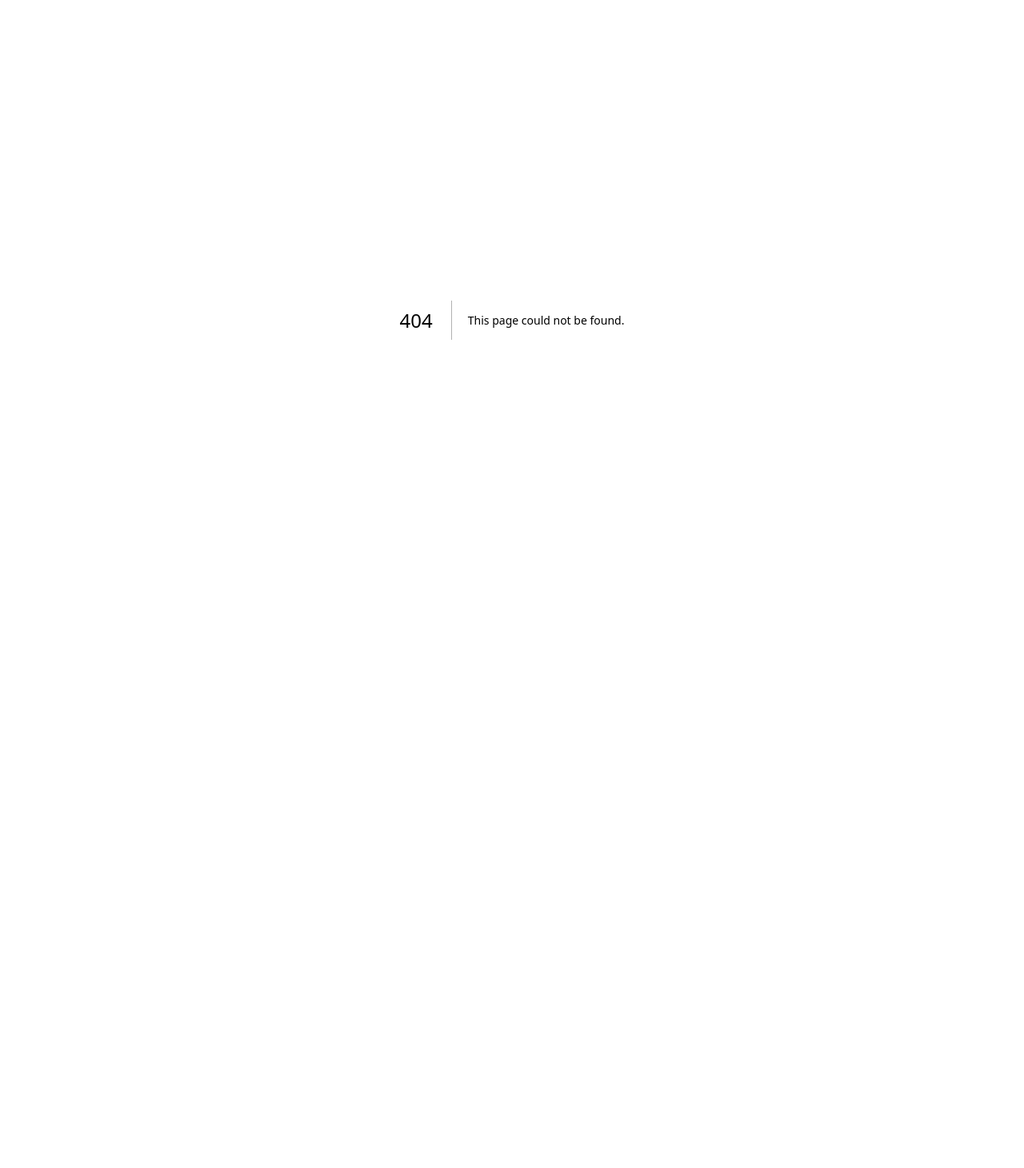
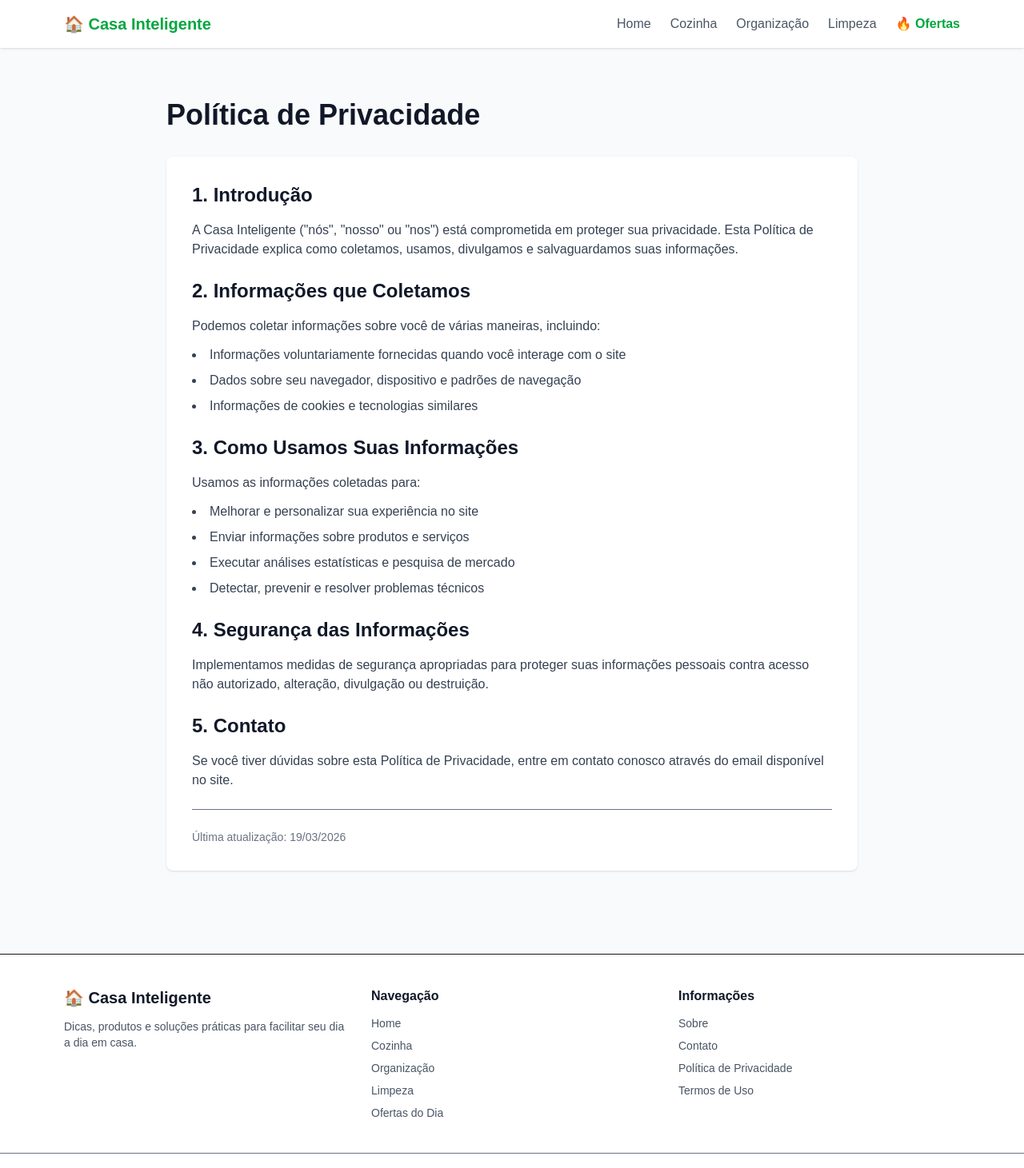
Before and after one commit to Ricardo-dev-00/casa-inteligente-blog, a Next.js app: page /privacidade in a window 1280 px wide. Before the commit this address had no page. Shown: the top 1461 px of the page at 80% size. Before the commit the page ends 800 px from the top, so only its background shows below. Built offline with nearby package versions, Linux system fonts and the light colour scheme.

Commit message:
feat: adicionar paginas de privacidade e termos de uso

```diff
--- /dev/null
+++ b/src/app/privacidade/page.jsx
@@ -0,0 +1,73 @@
+import Header from "../../components/Header";
+import Footer from "../../components/Footer";
+
+export const metadata = {
+  title: "Política de Privacidade | Casa Inteligente",
+  description: "Política de Privacidade do Blog Casa Inteligente",
+};
+
+export default function Privacidade() {
+  return (
+    <div className="bg-gray-50 min-h-screen">
+      <Header />
+
+      <main className="max-w-4xl mx-auto px-4 py-16">
+        <h1 className="text-4xl font-bold mb-8 text-gray-900">Política de Privacidade</h1>
+
+        <div className="bg-white rounded-lg p-8 shadow-sm space-y-6 text-gray-700">
+          <section>
+            <h2 className="text-2xl font-semibold mb-4 text-gray-900">1. Introdução</h2>
+            <p>
+              A Casa Inteligente ("nós", "nosso" ou "nos") está comprometida em proteger sua privacidade. Esta Política de Privacidade explica como coletamos, usamos, divulgamos e salvaguardamos suas informações.
+            </p>
+          </section>
+
+          <section>
+            <h2 className="text-2xl font-semibold mb-4 text-gray-900">2. Informações que Coletamos</h2>
+            <p>
+              Podemos coletar informações sobre você de várias maneiras, incluindo:
+            </p>
+            <ul className="list-disc list-inside mt-3 space-y-2">
+              <li>Informações voluntariamente fornecidas quando você interage com o site</li>
+              <li>Dados sobre seu navegador, dispositivo e padrões de navegação</li>
+              <li>Informações de cookies e tecnologias similares</li>
+            </ul>
+          </section>
+
+          <section>
+            <h2 className="text-2xl font-semibold mb-4 text-gray-900">3. Como Usamos Suas Informações</h2>
+            <p>
+              Usamos as informações coletadas para:
+            </p>
+            <ul className="list-disc list-inside mt-3 space-y-2">
+              <li>Melhorar e personalizar sua experiência no site</li>
+              <li>Enviar informações sobre produtos e serviços</li>
+              <li>Executar análises estatísticas e pesquisa de mercado</li>
+              <li>Detectar, prevenir e resolver problemas técnicos</li>
+            </ul>
+          </section>
+
+          <section>
+            <h2 className="text-2xl font-semibold mb-4 text-gray-900">4. Segurança das Informações</h2>
+            <p>
+              Implementamos medidas de segurança apropriadas para proteger suas informações pessoais contra acesso não autorizado, alteração, divulgação ou destruição.
+            </p>
+          </section>
+
+          <section>
+            <h2 className="text-2xl font-semibold mb-4 text-gray-900">5. Contato</h2>
+            <p>
+              Se você tiver dúvidas sobre esta Política de Privacidade, entre em contato conosco através do email disponível no site.
+            </p>
+          </section>
+
+          <section className="text-sm text-gray-500 border-t pt-6">
+            <p>Última atualização: {new Date().toLocaleDateString("pt-BR")}</p>
+          </section>
+        </div>
+      </main>
+
+      <Footer />
+    </div>
+  );
+}
--- /dev/null
+++ b/src/app/termos-de-uso/page.jsx
@@ -0,0 +1,89 @@
+import Header from "../../components/Header";
+import Footer from "../../components/Footer";
+
+export const metadata = {
+  title: "Termos de Uso | Casa Inteligente",
+  description: "Termos de Uso do Blog Casa Inteligente",
+};
+
+export default function TermosDeUso() {
+  return (
+    <div className="bg-gray-50 min-h-screen">
+      <Header />
+
+      <main className="max-w-4xl mx-auto px-4 py-16">
+        <h1 className="text-4xl font-bold mb-8 text-gray-900">Termos de Uso</h1>
+
+        <div className="bg-white rounded-lg p-8 shadow-sm space-y-6 text-gray-700">
+          <section>
+            <h2 className="text-2xl font-semibold mb-4 text-gray-900">1. Aceitos dos Termos</h2>
+            <p>
+              Ao acessar e usar este site, você aceita e concorda em estar vinculado pelos termos e condições descritos aqui. Se você não concordar em cumprir com os Termos de Uso publicados neste site, por favor, não use este site.
+            </p>
+          </section>
+
+          <section>
+            <h2 className="text-2xl font-semibold mb-4 text-gray-900">2. Uso Licenciado</h2>
+            <p>
+              É concedida a você uma licença limitada para acessar e visualizar este site e seu conteúdo, desde que você não:
+            </p>
+            <ul className="list-disc list-inside mt-3 space-y-2">
+              <li>Reproduza ou copie o conteúdo sem permissão</li>
+              <li>Use para fins comerciais não autorizados</li>
+              <li>Tente contornar restrições de segurança</li>
+              <li>Distribua, transmita ou publique o conteúdo</li>
+            </ul>
+          </section>
+
+          <section>
+            <h2 className="text-2xl font-semibold mb-4 text-gray-900">3. Conteúdo do Usuário</h2>
+            <p>
+              Você é responsável por qualquer conteúdo que postar, enviar ou exibir no site. Você concede ao Casa Inteligente uma licença perpétua e irrevogável para usar esse conteúdo.
+            </p>
+          </section>
+
+          <section>
+            <h2 className="text-2xl font-semibold mb-4 text-gray-900">4. Isenção de Responsabilidade</h2>
+            <p>
+              Este site e seu conteúdo são fornecidos "no estado em que se encontram" e "conforme disponível". O Casa Inteligente se isenta de todas as garantias, expressas ou implícitas, incluindo garantias de comercialidade ou adequação para um fim específico.
+            </p>
+          </section>
+
+          <section>
+            <h2 className="text-2xl font-semibold mb-4 text-gray-900">5. Limitação de Responsabilidade</h2>
+            <p>
+              Em nenhuma circunstância, o Casa Inteligente será responsável por qualquer dano direto, indireto, incidental, especial ou consequencial resultante do seu uso ou da impossibilidade de usar este site ou seu conteúdo.
+            </p>
+          </section>
+
+          <section>
+            <h2 className="text-2xl font-semibold mb-4 text-gray-900">6. Links para Terceiros</h2>
+            <p>
+              Este site pode conter links para sites de terceiros. O Casa Inteligente não controla esses sites e não é responsável pelo seu conteúdo, políticas ou práticas.
+            </p>
+          </section>
+
+          <section>
+            <h2 className="text-2xl font-semibold mb-4 text-gray-900">7. Terminação</h2>
+            <p>
+              O Casa Inteligente pode rescindir ou suspender sua licença e acesso a este site a qualquer momento, sem aviso prévio e sem responsabilidade, por qualquer motivo ou sem motivo.
+            </p>
+          </section>
+
+          <section>
+            <h2 className="text-2xl font-semibold mb-4 text-gray-900">8. Lei Aplicável</h2>
+            <p>
+              Estes Termos de Uso são regidos e interpretados de acordo com as leis do Brasil.
+            </p>
+          </section>
+
+          <section className="text-sm text-gray-500 border-t pt-6">
+            <p>Última atualização: {new Date().toLocaleDateString("pt-BR")}</p>
+          </section>
+        </div>
+      </main>
+
+      <Footer />
+    </div>
+  );
+}
--- a/src/components/Footer.jsx
+++ b/src/components/Footer.jsx
@@ -27,10 +27,10 @@ export default function Footer() {
         <div>
           <h3 className="font-semibold mb-3 opacity-100 text-gray-900">Informações</h3>
           <ul className="space-y-2 text-gray-600 text-sm">
-            <li><a href="#" className="hover:text-green-500 transition-colors">Sobre</a></li>
-            <li><a href="#" className="hover:text-green-500 transition-colors">Contato</a></li>
-            <li><a href="#" className="hover:text-green-500 transition-colors">Política de Privacidade</a></li>
-            <li><a href="#" className="hover:text-green-500 transition-colors">Termos de Uso</a></li>
+            <li><a href="/" className="hover:text-green-500 transition-colors">Sobre</a></li>
+            <li><a href="/" className="hover:text-green-500 transition-colors">Contato</a></li>
+            <li><a href="/privacidade" className="hover:text-green-500 transition-colors">Política de Privacidade</a></li>
+            <li><a href="/termos-de-uso" className="hover:text-green-500 transition-colors">Termos de Uso</a></li>
           </ul>
         </div>
       </div>
```
